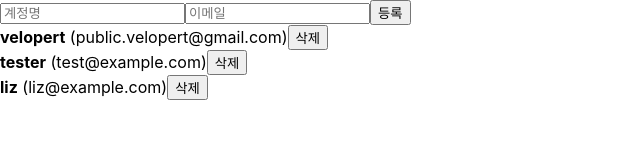
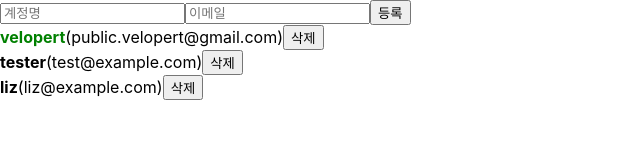
Before and after one commit to minho0315/begin-react, a React (Create React App) app: page / in a window 1280 px wide. Shown: the top 160 px of the page, without its empty margins (0-640 px from the left). Built offline with nearby package versions, Linux system fonts and the light colour scheme.

Commit message:
array item change

```diff
--- a/src/App.js
+++ b/src/App.js
@@ -21,16 +21,19 @@
       id: 1,
       username: "velopert",
       email: "public.velopert@gmail.com",
+      active: true
     },
     {
       id: 2,
       username: "tester",
       email: "test@example.com",
+      active: false
     },
     {
       id: 3,
       username: "liz",
       email: "liz@example.com",
+      active: false
     },
   ]);
 
@@ -55,6 +58,13 @@
     // =user.id 가 id인 것을 제거함
     setUsers(users.filter((user) => user.id !== id));
   };
+  const onToggle = id => {
+    setUsers(
+      users.map(user =>
+        user.id === id ? {...user, active: !user.active} : user
+        )
+    );
+  };
   return (
     <>
       <CreateUser
@@ -63,7 +73,7 @@
         onChange={onChange}
         onCreate={onCreate}
       />
-      <UserList users={users} onRemove={onRemove} />
+      <UserList users={users} onRemove={onRemove} onToggle={onToggle} />
     </>
   );
 }
--- a/src/UserList.js
+++ b/src/UserList.js
@@ -1,19 +1,34 @@
 import React from 'react';
 
-function User({user, onRemove}) {
+function User({user, onRemove, onToggle}) {
     return (
         <div>
-            <b>{user.username}</b> <span>({user.email})</span>
+            <b
+              style={{
+                  cursor: 'pointer',
+                  color: user.active ? 'green' : 'black'
+              }}
+              onClick={() => onToggle(user.id)}
+            >
+                {user.username}
+            </b>
+
+            <span>({user.email})</span>
             <button onClick={()=> onRemove(user.id)}>삭제</button>
         </div>
     );
 }
 
-function UserList({users, onRemove}) {
+function UserList({users, onRemove, onToggle}) {
     return (
         <div>
             {users.map(user => (
-                <User user={user} key={user.id} onRemove={onRemove} />
+                <User
+                  user={user}
+                  key={user.id}
+                  onRemove={onRemove}
+                  onToggle={onToggle}
+                />
             ))}
         </div>
     );
```
